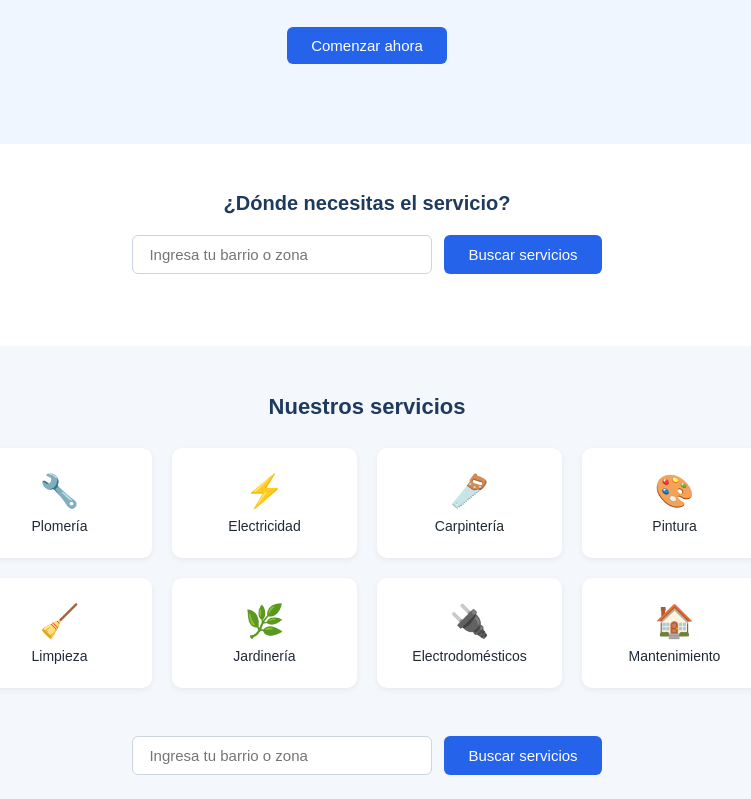
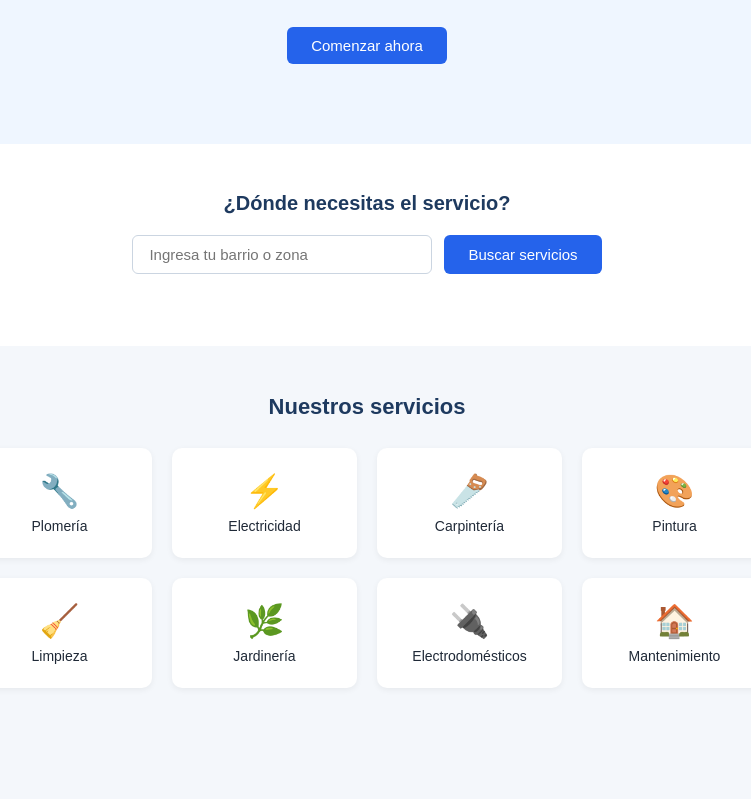
Before and after one commit to MBeta032/HOMEFIX, a React (Vite) app: page /home in a window 1280 px wide. Shown: the part 217-1016 px from the top of the page, without its empty margins (273-1024 px from the left). After the commit the page ends 953 px from the top, so only its background shows below. Built offline with nearby package versions, Linux system fonts and the light colour scheme; no server answers.

Commit message:
Error SideBar duplicado resuelto

```diff
--- a/src/pages/HomePublica.tsx
+++ b/src/pages/HomePublica.tsx
@@ -1,7 +1,6 @@
 import { useState } from "react";
 import { useNavigate } from "react-router-dom";
 import "../styles/HomePublica.css"
-import SearchBar from "../components/shared/Searchbar";
 
 const servicios = [
   { icono: "🔧", nombre: "Plomería" },
@@ -75,14 +74,6 @@ function HomePublica() {
           ))}
         </div>
       </section>
-
-      <SearchBar
-        value={zona}
-        onChange={setZona}
-        onSearch={handleBuscar}
-        placeholder="Ingresa tu barrio o zona"
-        buttonText="Buscar servicios"
-      />
     </div>
   );
 }
```
